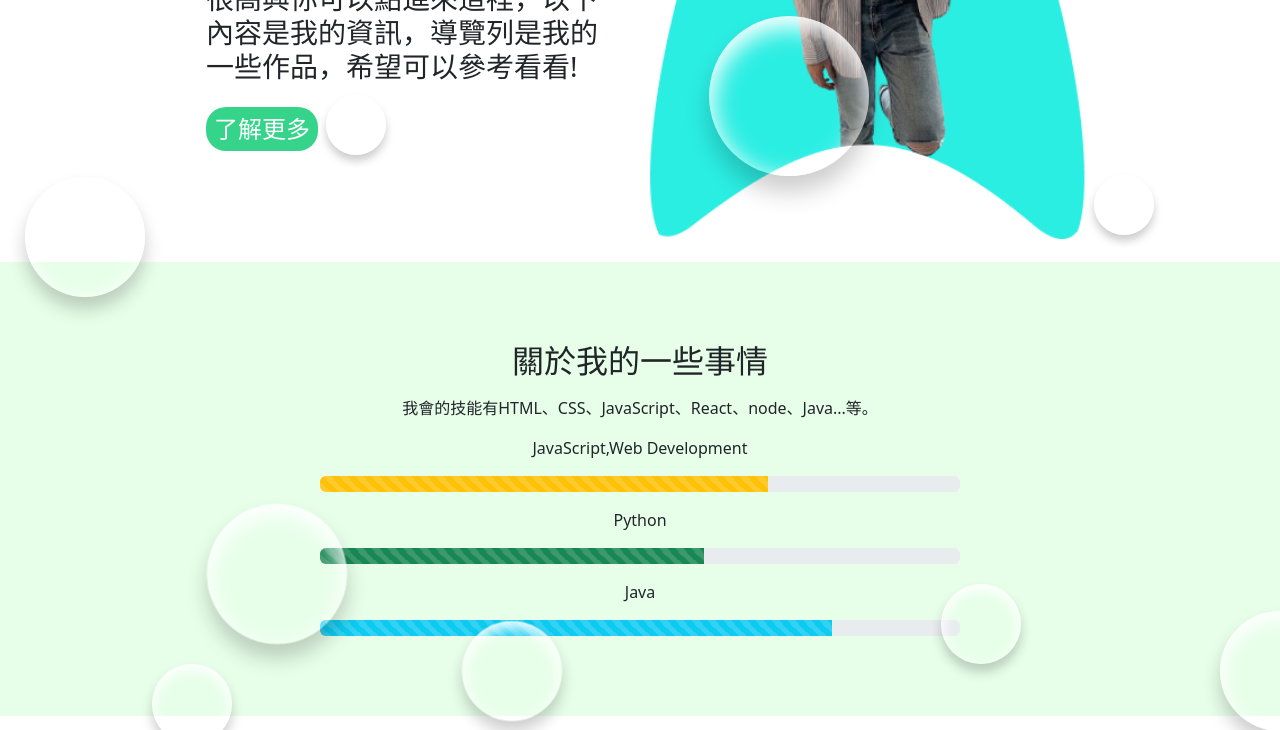
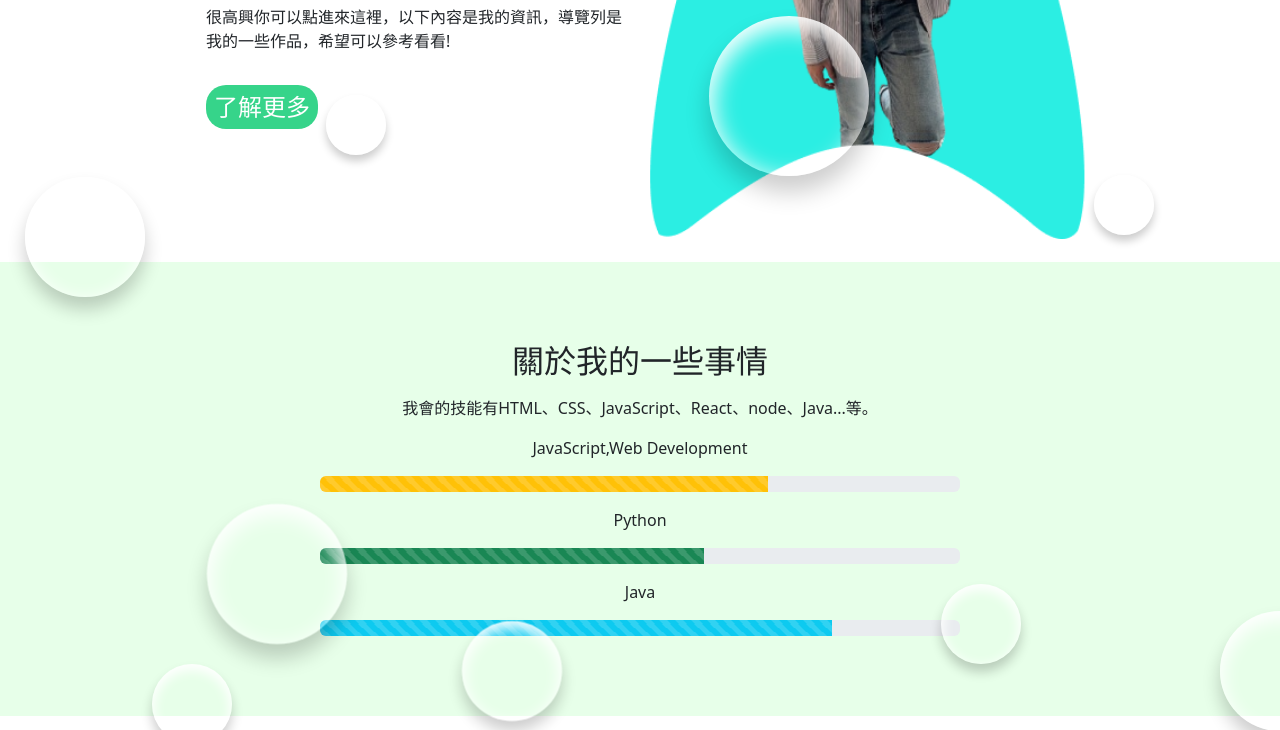
Before and after one commit to johnny871006/johnny, a plain HTML site: page PortfolioWeb/index.html in a window 1280 px wide. Shown: the part 370-1100 px from the top of the page. Drawn offline with nearby package versions, Linux system fonts and the light colour scheme.

Commit message:
Update index.html

```diff
--- a/PortfolioWeb/index.html
+++ b/PortfolioWeb/index.html
@@ -44,9 +44,9 @@
           <h2>
             目前是一位26歲住在桃園的男子!
           </h2>
-          <h3>
+          <p>
             很高興你可以點進來這裡，以下內容是我的資訊，導覽列是我的一些作品，希望可以參考看看!
-          </h3>
+          </p>
           <a href="#more">了解更多</a>
         </div>
         <div class="img">
```
